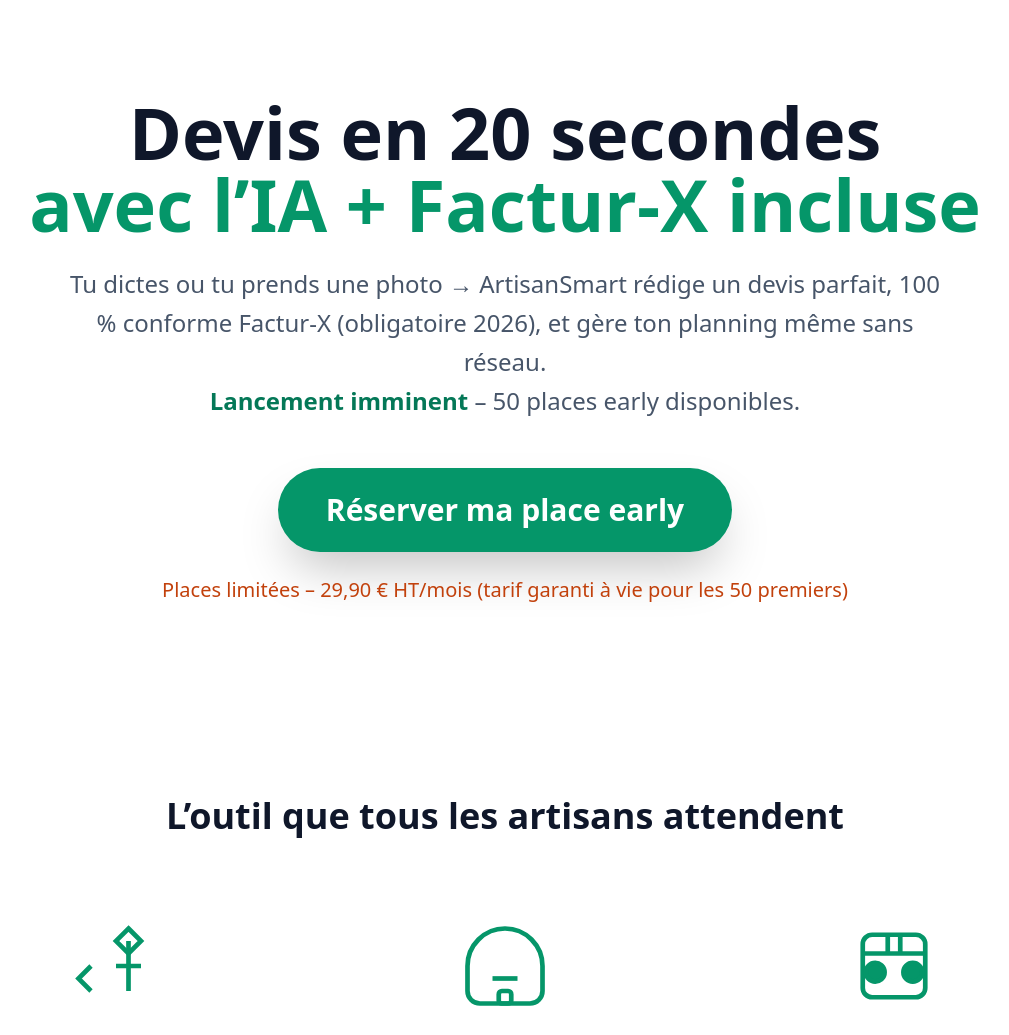
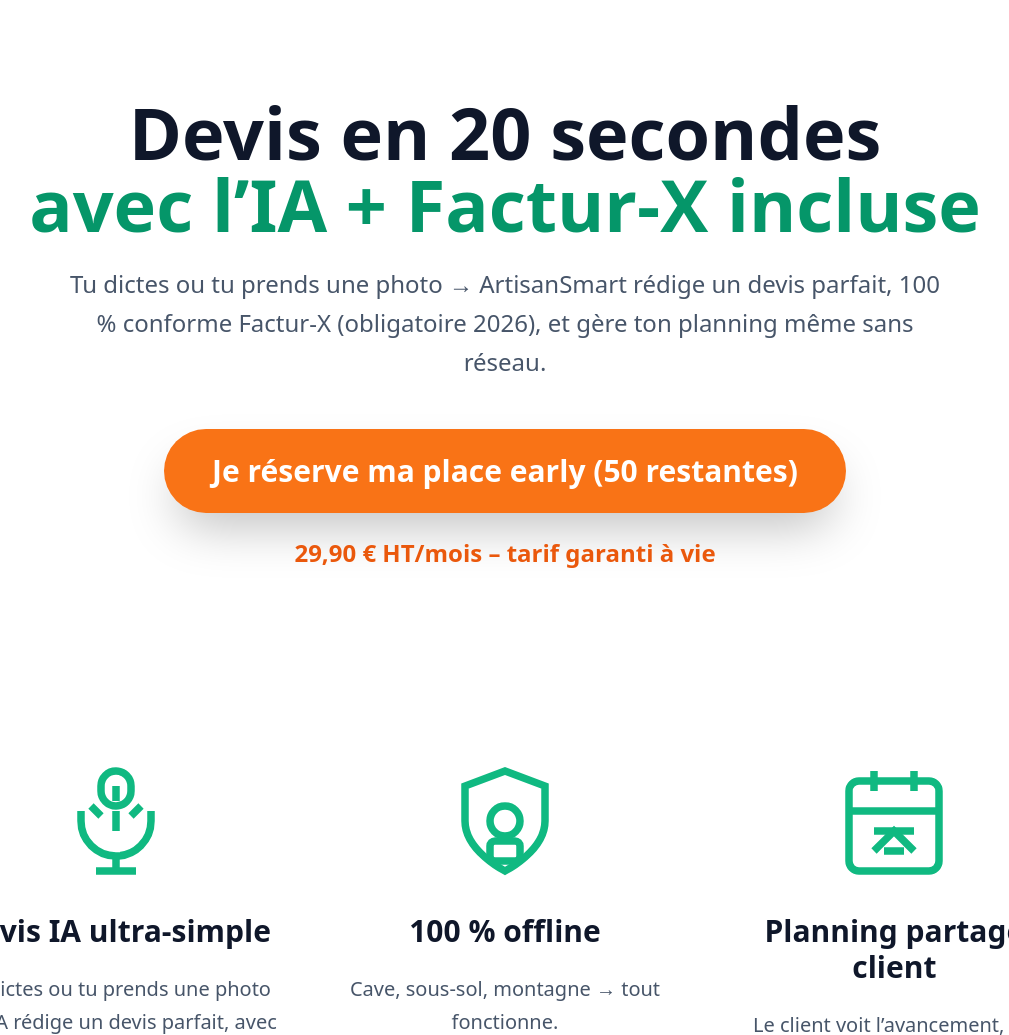
Before and after one commit to romarics06/ArtisanSmart, a plain HTML site: page index.html in a window 1280 px wide. Shown: the top 1035 px of the page, without its empty margins (135-1144 px from the left). Drawn offline with nearby package versions, Linux system fonts and the light colour scheme.

Commit message:
Update index.html v13

```diff
--- a/index.html
+++ b/index.html
@@ -3,7 +3,7 @@
 <head>
   <meta charset="UTF-8">
   <meta name="viewport" content="width=device-width, initial-scale=1.0">
-  <title>ArtisanSmart — Devis IA & Factur-X en 20 secondes</title>
+  <title>ArtisanSmart — Devis IA, Factur-X & planning offline</title>
   <meta name="description" content="Devis en 20s avec l’IA, factures Factur-X conformes, planning offline. 50 places early à 29,90€/mois.">
   <script src="https://cdn.tailwindcss.com"></script>
   <style>body { font-family: system-ui, sans-serif; }</style>
@@ -12,7 +12,7 @@
   <div class="flex flex-col min-h-screen">
     <main class="flex-1">
 
-      <!-- HERO – sans logo carré, juste le titre qui claque -->
+      <!-- HERO – sans logo carré -->
       <header class="py-24 text-center">
         <div class="max-w-5xl mx-auto px-6">
           <h1 class="text-5xl sm:text-6xl lg:text-7xl font-black mb-6 leading-tight">
@@ -20,30 +20,33 @@
             <span class="text-emerald-600">avec l’IA + Factur-X incluse</span>
           </h1>
           <p class="text-2xl text-slate-600 mb-12 max-w-4xl mx-auto leading-relaxed">
-            Tu dictes ou tu prends une photo → ArtisanSmart rédige un devis parfait, 100 % conforme Factur-X (obligatoire 2026), et gère ton planning même sans réseau.<br>
-            <strong class="text-emerald-700">Lancement imminent</strong> – 50 places early disponibles.
+            Tu dictes ou tu prends une photo → ArtisanSmart rédige un devis parfait, 100 % conforme Factur-X (obligatoire 2026), et gère ton planning même sans réseau.
           </p>
-          <a href="#waitlist" class="inline-block px-12 py-6 bg-emerald-600 text-white text-3xl font-bold rounded-full hover:bg-emerald-500 shadow-2xl transition">
-            Réserver ma place early
+          <a href="#waitlist" class="inline-block px-12 py-6 bg-orange-500 text-white text-3xl font-bold rounded-full hover:bg-orange-600 shadow-2xl transition">
+            Je réserve ma place early (50 restantes)
           </a>
-          <p class="text-xl font-medium text-orange-700 mt-6">
-            Places limitées – 29,90 € HT/mois (tarif garanti à vie pour les 50 premiers)
+          <p class="text-2xl font-bold text-orange-600 mt-6">
+            29,90 € HT/mois – tarif garanti à vie
           </p>
         </div>
       </header>
 
-      <!-- 3 BÉNÉFICES – Icônes SVG artisan & premium -->
+      <!-- 3 BÉNÉFICES – LES BONNES ICÔNES ARTISAN PREMIUM -->
       <section class="py-24 bg-white">
         <div class="max-w-6xl mx-auto px-6">
-          <h2 class="text-4xl font-bold text-center mb-20">L’outil que tous les artisans attendent</h2>
           <div class="grid md:grid-cols-3 gap-16 text-center">
 
-            <!-- 1. IA – Marteau + circuit (IA artisan) -->
+            <!-- 1. IA – Cerveau + marteau -->
             <div>
-              <svg width="100" height="100" viewBox="0 0 64 64" fill="none" class="mx-auto mb-8 text-emerald-600" stroke="currentColor" stroke-width="3">
-                <path d="M40 8l8 8-8 8-8-8 8-8z"/>
-                <path d="M32 32h16m-8-16v32"/>
-                <path d="M16 48l-8-8 8-8"/>
+              <svg width="120" height="120" viewBox="0 0 24 24" fill="none" stroke="#10B981" stroke-width="1.5" class="mx-auto mb-8">
+                <path d="M12 2a3 3 0 0 0-3 3v1a3 3 0 0 0 6 0V5a3 3 0 0 0-3-3z"/>
+                <path d="M19 10v2a7 7 0 0 1-14 0v-2"/>
+                <path d="M12 19v3"/>
+                <path d="M8 22h8"/>
+                <path d="M12 14v-4"/>
+                <path d="M9 11l-2-2"/>
+                <path d="M15 11l2-2"/>
+                <path d="M12 8V5"/>
               </svg>
               <h3 class="text-3xl font-bold mb-6">Devis IA ultra-simple</h3>
               <p class="text-xl text-slate-600 leading-relaxed">
@@ -52,12 +55,12 @@
               </p>
             </div>
 
-            <!-- 2. OFFLINE – Casque + cadenas (sécurité + chantier) -->
+            <!-- 2. OFFLINE – Casque + cadenas -->
             <div>
-              <svg width="100" height="100" viewBox="0 0 64 64" fill="none" class="mx-auto mb-8 text-emerald-600" stroke="currentColor" stroke-width="3">
-                <path d="M32 8a24 24 0 0 0-24 24v16a8 8 0 0 0 8 8h32a8 8 0 0 0 8-8V32a24 24 0 0 0-24-24z"/>
-                <path d="M24 40h16"/>
-                <rect x="28" y="48" width="8" height="8" rx="2"/>
+              <svg width="120" height="120" viewBox="0 0 24 24" fill="none" stroke="#10B981" stroke-width="1.5" class="mx-auto mb-8">
+                <path d="M12 22s8-4 8-10V5l-8-3-8 3v7c0 6 8 10 8 10z"/>
+                <path d="M9 12a3 3 0 1 0 6 0 3 3 0 0 0-6 0z"/>
+                <rect x="9" y="16" width="6" height="4" rx="1"/>
               </svg>
               <h3 class="text-3xl font-bold mb-6">100 % offline</h3>
               <p class="text-xl text-slate-600 leading-relaxed">
@@ -66,13 +69,16 @@
               </p>
             </div>
 
-            <!-- 3. PLANNING PARTAGÉ – Calendrier + silhouettes -->
+            <!-- 3. PLANNING PARTAGÉ – Calendrier + poignée de main -->
             <div>
-              <svg width="100" height="100" viewBox="0 0 64 64" fill="none" class="mx-auto mb-8 text-emerald-600" stroke="currentColor" stroke-width="3">
-                <rect x="12" y="12" width="40" height="40" rx="6"/>
-                <path d="M12 24h40M28 12v12M36 12v12"/>
-                <circle cx="44" cy="36" r="6" fill="currentColor"/>
-                <circle cx="20" cy="36" r="6" fill="currentColor"/>
+              <svg width="120" height="120" viewBox="0 0 24 24" fill="none" stroke="#10B981" stroke-width="1.5" class="mx-auto mb-8">
+                <rect x="3" y="4" width="18" height="18" rx="2" ry="2"/>
+                <line x1="16" y1="2" x2="16" y2="6"/>
+                <line x1="8" y1="2" x2="8" y2="6"/>
+                <line x1="3" y1="10" x2="21" y2="10"/>
+                <path d="M8 14h8"/>
+                <path d="M10 18h4"/>
+                <path d="M8 18l4-4 4 4"/>
               </svg>
               <h3 class="text-3xl font-bold mb-6">Planning partagé client</h3>
               <p class="text-xl text-slate-600 leading-relaxed">
@@ -85,7 +91,7 @@
         </div>
       </section>
 
-      <!-- FORMULAIRE – Formspree + menu déroulant -->
+      <!-- FORMULAIRE + RESTE DU CODE (inchangé, Formspree, footer, etc.) -->
       <section id="waitlist" class="py-32 bg-gradient-to-b from-slate-50 to-white">
         <div class="max-w-2xl mx-auto px-6 text-center">
           <h2 class="text-5xl font-bold mb-8">Lancement imminent</h2>
@@ -98,35 +104,27 @@
               <input type="text" name="prenom" placeholder="Prénom" required class="w-full p-5 rounded-xl border-2 text-lg focus:border-emerald-500" />
               <input type="email" name="email" placeholder="Email" required class="w-full p-5 rounded-xl border-2 text-lg focus:border-emerald-500" />
             </div>
-
             <input type="text" name="metier" placeholder="Métier (plombier, électricien…)" required class="w-full p-5 rounded-xl border-2 text-lg" />
-
-            <div>
-              <label class="block text-left text-xl font-medium mb-4">Le critère qui te manque le plus aujourd’hui ?</label>
-              <select name="critere_manquant" required class="w-full p-5 rounded-xl border-2 text-lg focus:border-emerald-500">
-                <option value="" disabled selected>Choisis une réponse</option>
-                <option>Faire des devis rapides et propres</option>
-                <option>Factures conformes Factur-X (obligatoire 2026)</option>
-                <option>Planning qui marche sans réseau</option>
-                <option>Moins d’appels clients / suivi clair</option>
-                <option>Autre (précise ci-dessous)</option>
-              </select>
-            </div>
-
-            <textarea name="autre_precisions" rows="4" placeholder="Autre besoin ou précision (facultatif)" class="w-full p-5 rounded-xl border-2 text-lg"></textarea>
-
+            <select name="critere_manquant" required class="w-full p-5 rounded-xl border-2 text-lg focus:border-emerald-500">
+              <option value="" disabled selected>Le critère qui te manque le plus ?</option>
+              <option>Faire des devis rapides et propres</option>
+              <option>Factures conformes Factur-X</option>
+              <option>Planning qui marche sans réseau</option>
+              <option>Moins d’appels clients</option>
+              <option>Autre</option>
+            </select>
+            <textarea name="autre_precisions" rows="3" placeholder="Autre besoin (facultatif)" class="w-full p-5 rounded-xl border-2 text-lg"></textarea>
             <label class="flex items-center gap-4 text-base text-slate-600">
               <input type="checkbox" required class="w-6 h-6" />
               <span>J’accepte d’être recontacté (RGPD – pas de spam)</span>
             </label>
-
-            <button type="submit" class="w-full py-6 bg-emerald-600 text-white text-2xl font-bold rounded-full hover:bg-emerald-500 shadow-xl transition">
-              Réserver ma place early (50 restantes)
+            <button type="submit" class="w-full py-6 bg-orange-500 text-white text-2xl font-bold rounded-full hover:bg-orange-600 shadow-xl">
+              Je réserve ma place early (50 restantes)
             </button>
           </form>
 
           <div id="form-success" class="hidden mt-12 p-12 bg-emerald-50 rounded-3xl">
-            <p class="text-4xl font-bold text-emerald-700">Merci ! Ta place early est réservée !</p>
+            <p class="text-4xl font-bold text-emerald-700">Merci ! Ta place est réservée !</p>
             <p class="text-2xl mt-6">On t’appelle sous 48h.</p>
           </div>
         </div>
@@ -138,23 +136,12 @@
     <footer class="bg-slate-900 text-white py-16 mt-auto text-center">
       <p class="text-3xl font-bold mb-4">ArtisanSmart</p>
       <p class="text-xl mb-6">Devis IA • Factur-X • Planning offline • Fabriqué en France</p>
-      <p class="text-sm text-slate-400">
-        © <span id="year"></span> ArtisanSmart – Lancement imminent • 50 places early disponibles
-      </p>
+      <p class="text-sm text-slate-400">© <span id="year"></span> ArtisanSmart – 50 places early disponibles</p>
     </footer>
   </div>
 
   <script>
     document.getElementById("year").textContent = new Date().getFullYear();
-
-    // Merci Formspree
-    const form = document.querySelector('form');
-    form.addEventListener('submit', () => {
-      setTimeout(() => {
-        form.classList.add('hidden');
-        document.getElementById('form-success').classList.remove('hidden');
-      }, 800);
-    });
   </script>
 </body>
 </html>
```
